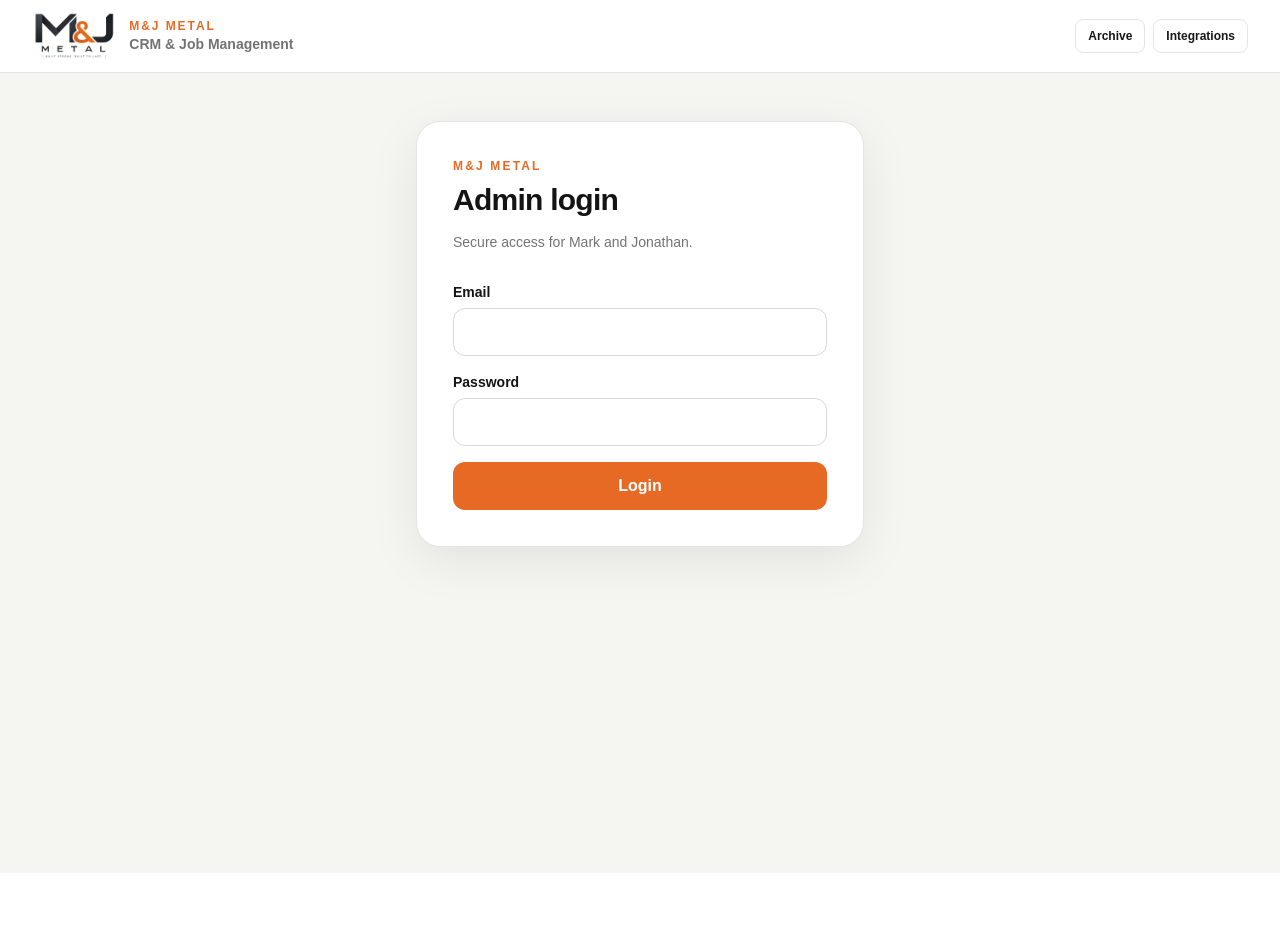
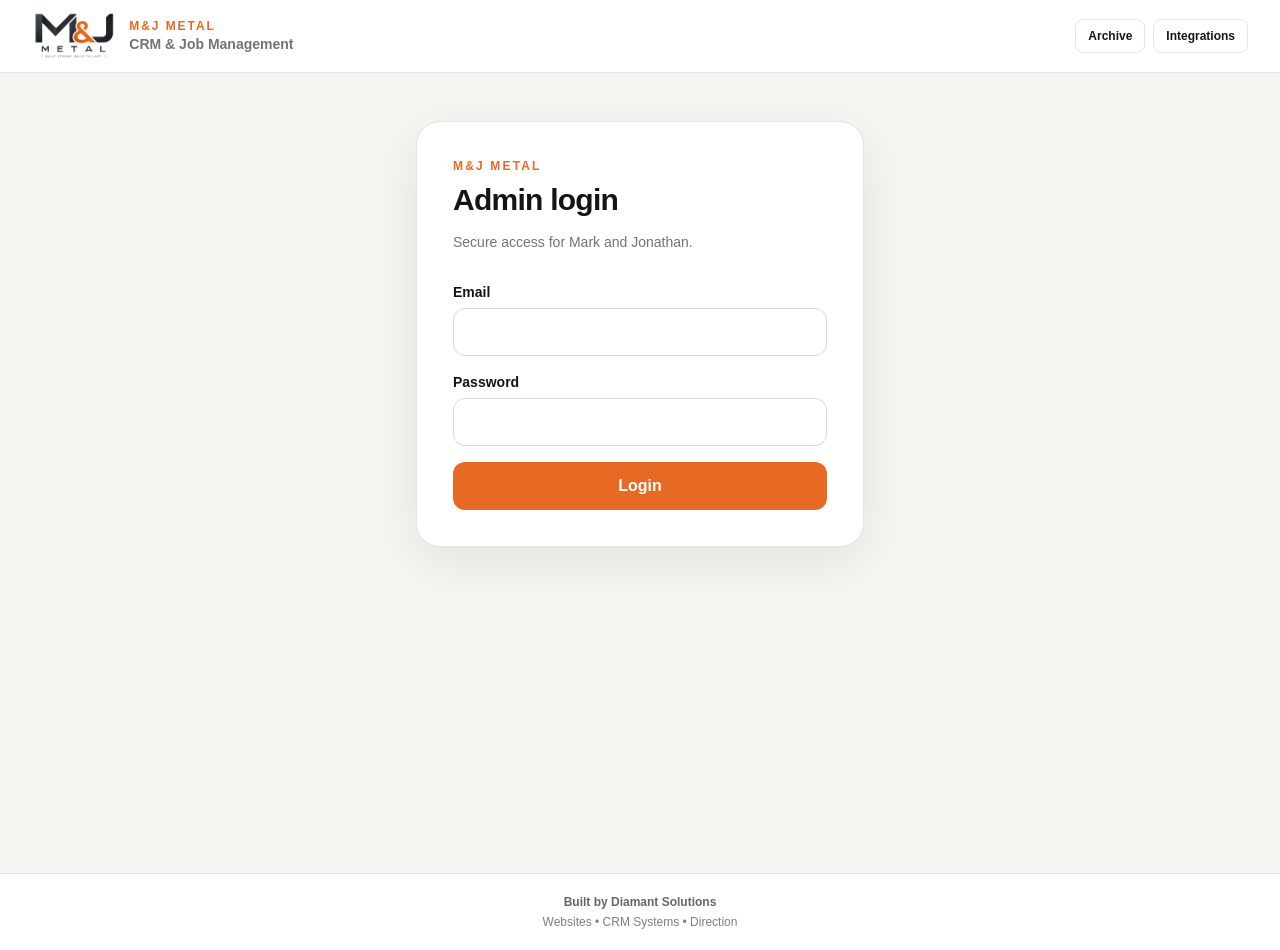
Before and after one commit to MarkDiamant/mjmetal, a Next.js app: page /admin/login in a window 1280 px wide. Before the commit the page ends 873 px from the top, so only its background shows below. Built offline with nearby package versions, Linux system fonts and the light colour scheme.

Commit message:
Add Diamant Solutions CRM footer

```diff
--- a/app/admin/layout.tsx
+++ b/app/admin/layout.tsx
@@ -16,5 +16,16 @@ export const metadata: Metadata = {
 };
 
 export default function AdminLayout({ children }: { children: React.ReactNode }) {
-  return <><AdminBrandBar />{children}</>;
+  return (
+    <>
+      <AdminBrandBar />
+      {children}
+      <footer className="border-t border-black/10 bg-white px-5 py-5 text-center text-xs text-black/50 print:hidden">
+        <a href="https://diamantsolutions.co.uk" target="_blank" rel="noopener noreferrer" className="inline-flex flex-col items-center gap-1 transition hover:opacity-75">
+          <span className="font-bold text-black/60">Built by <strong>Diamant Solutions</strong></span>
+          <span>Websites • CRM Systems • Direction</span>
+        </a>
+      </footer>
+    </>
+  );
 }
```
